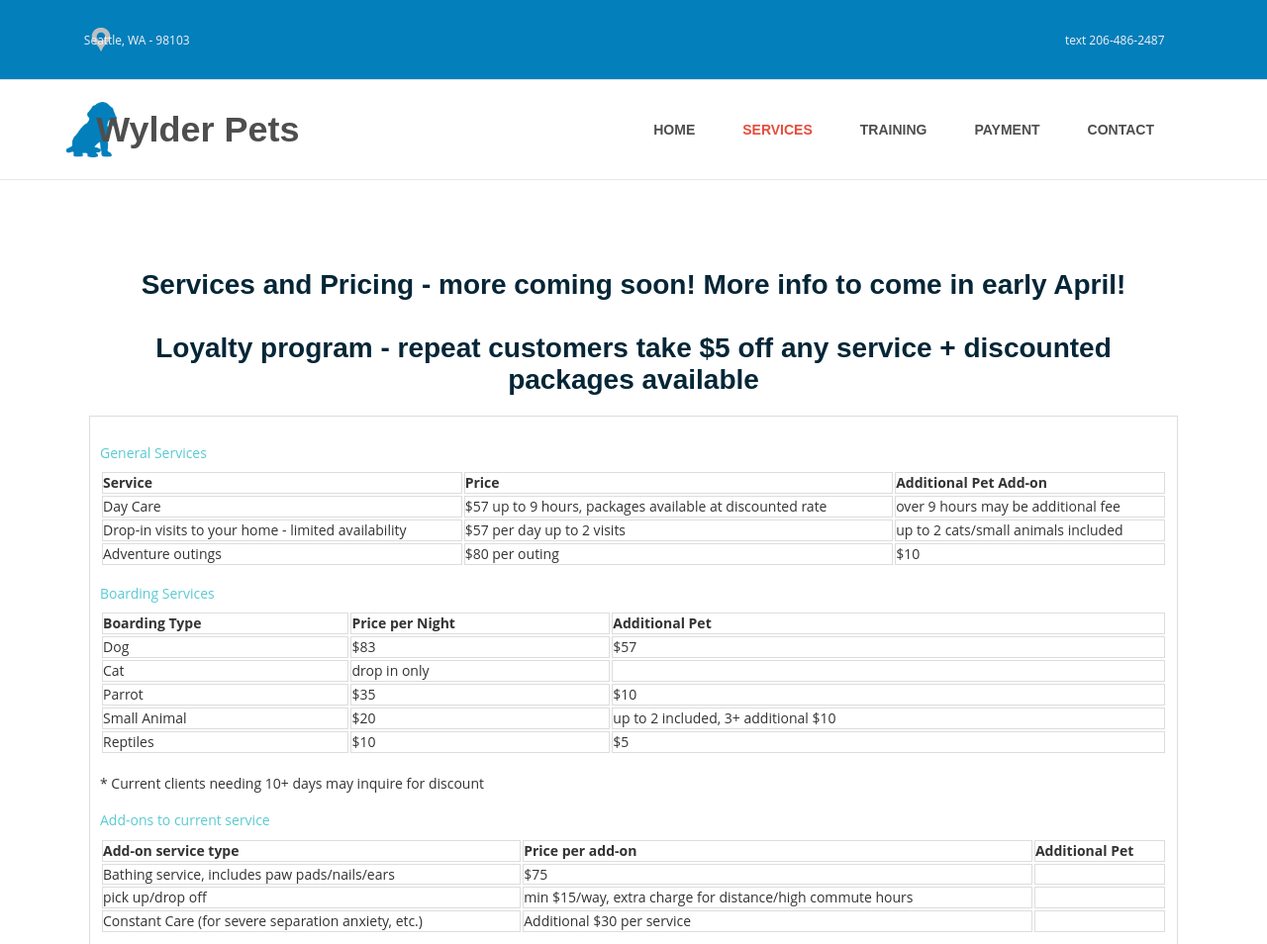
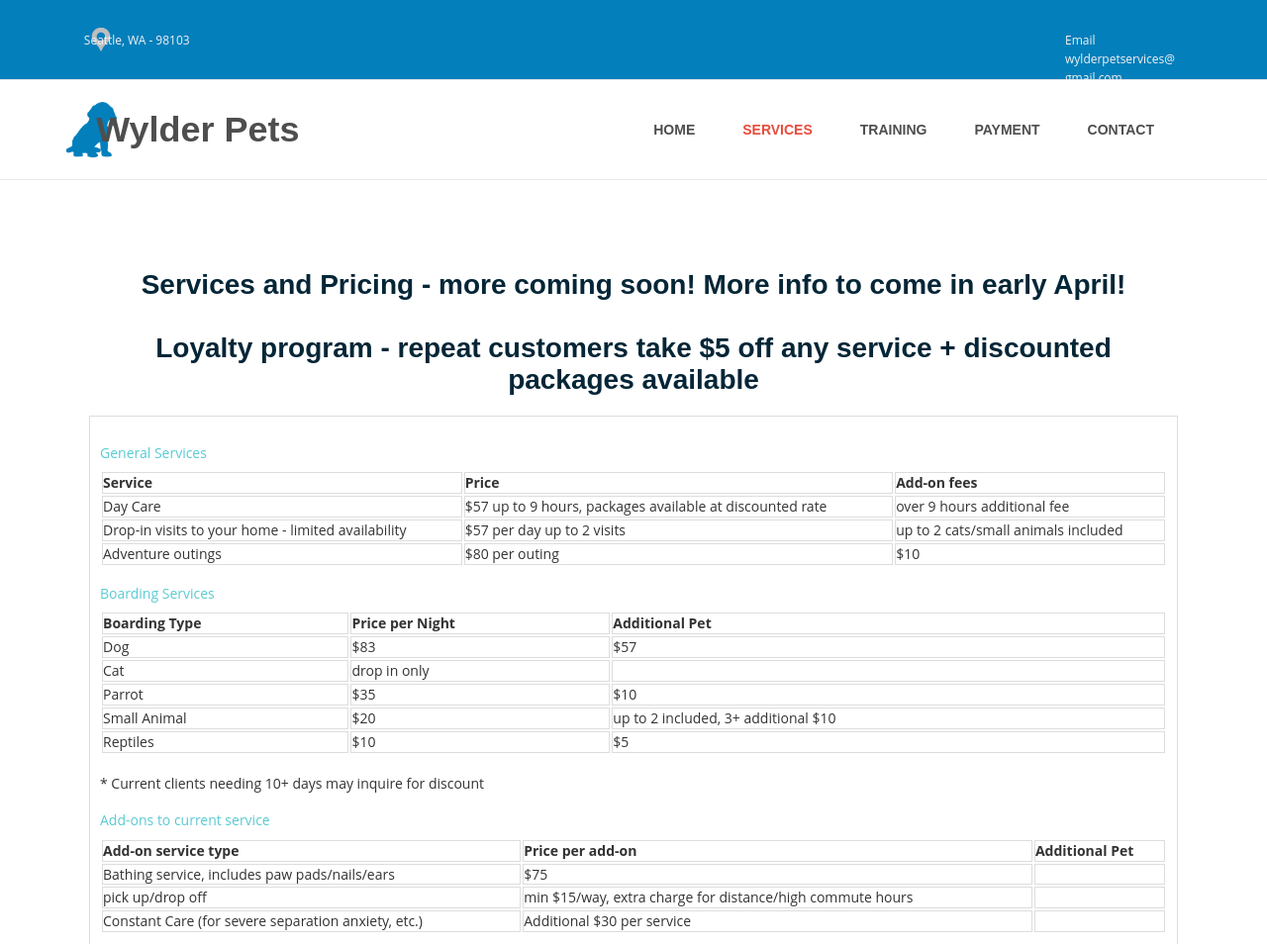
Before and after one commit to kaylaecker/kaylaecker.github.io, a plain HTML site: page services.html in a window 1280 px wide. Shown: the top 954 px of the page at 99% size. Drawn offline with Linux system fonts and the light colour scheme.

Commit message:
removes number

```diff
--- a/services.html
+++ b/services.html
@@ -50,7 +50,7 @@ Services
 <div class="headerforeground01">
 </div>
 <div class="ttr_headershape01">
-<div class="html_content"><p><span style="font-size:0.857em;color:rgba(243,243,243,1);">text 206-486-2487</span></p></div>
+<div class="html_content"><p><span style="font-size:0.857em;color:rgba(243,243,243,1);">Email wylderpetservices@gmail.com</span></p></div>
 </div>
 <div class="ttr_headershape02">
 <div class="html_content"><p><span style="font-size:0.857em;color:rgba(243,243,243,1);">Seattle, WA - 98103</span></p></div>
@@ -148,13 +148,13 @@ Services
                 <tr>
                     <th>Service</th>
                     <th>Price</th>
-                    <th>Additional Pet Add-on</th>
+                    <th>Add-on fees</th>
                 </tr>
                 <tr>
                     <!-- <td>Adult Day Care - 2yr and older</td> -->
                     <td>Day Care</td>
                     <td>$57 up to 9 hours, packages available at discounted rate</td>
-                    <td>over 9 hours may be additional fee</td>
+                    <td>over 9 hours additional fee</td>
                 </tr>
                 <!-- <tr>
                   <td>Puppy Day Care - 2yr and younger</td>
@@ -256,7 +256,6 @@ Services
         <!-- <section id="contact">
             <h2>Contact Us</h2>
             <p>Email: info@wylderpets.com</p>
-            <p>Phone: (206) 486-2487</p>
         </section> -->
     </div>
     <footer>
```
Also changed, not shown: about.html (+1 -1 lines), contact.html (+2 -2 lines), home.html (+2 -2 lines), index.html (+2 -2 lines), payment.html (+2 -2 lines), training.html (+2 -2 lines).
